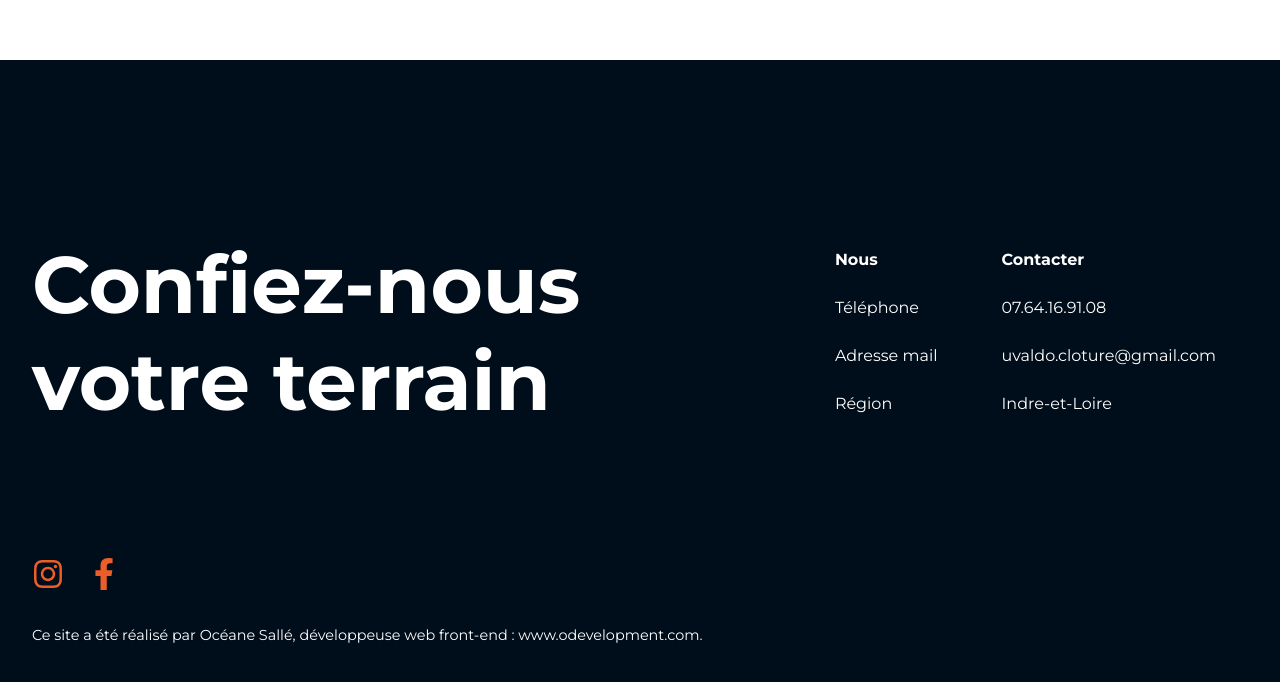
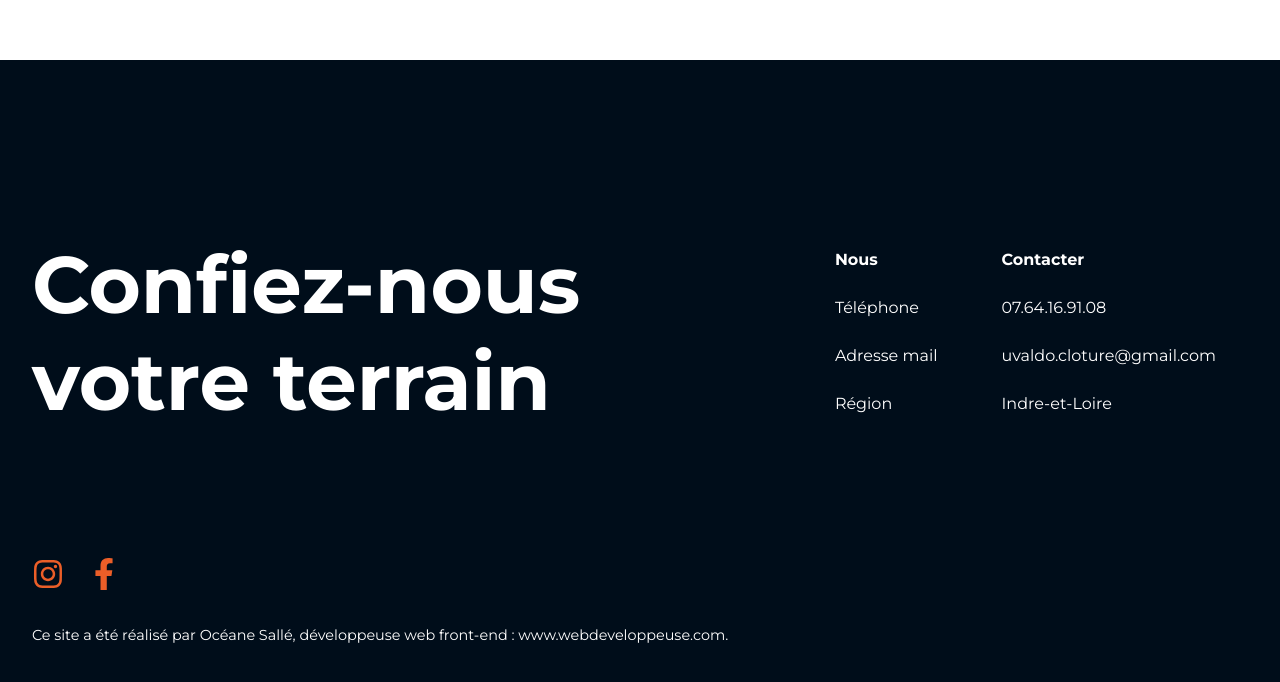
Before and after one commit to oceanesalle/Jordan-website-client, a React (Create React App) app in the folder website/: page /realisations in a window 1280 px wide. Shown: the part 1054-1736 px from the top of the page. Built offline with nearby package versions, Linux system fonts and the light colour scheme.

Commit message:
personal website

```diff
--- a/website/src/components/Footer.js
+++ b/website/src/components/Footer.js
@@ -165,7 +165,7 @@ const Footer = () => {
           </Contact>
         </FooterBottom>
         <FooterContainer>
-            <SocialLogo to="/">Ce site a été réalisé par Océane Sallé, développeuse web front-end : www.odevelopment.com.</SocialLogo>
+            <SocialLogo to="/">Ce site a été réalisé par Océane Sallé, développeuse web front-end : www.webdeveloppeuse.com.</SocialLogo>
     </FooterContainer>
       </Container>
     </Section>
```
